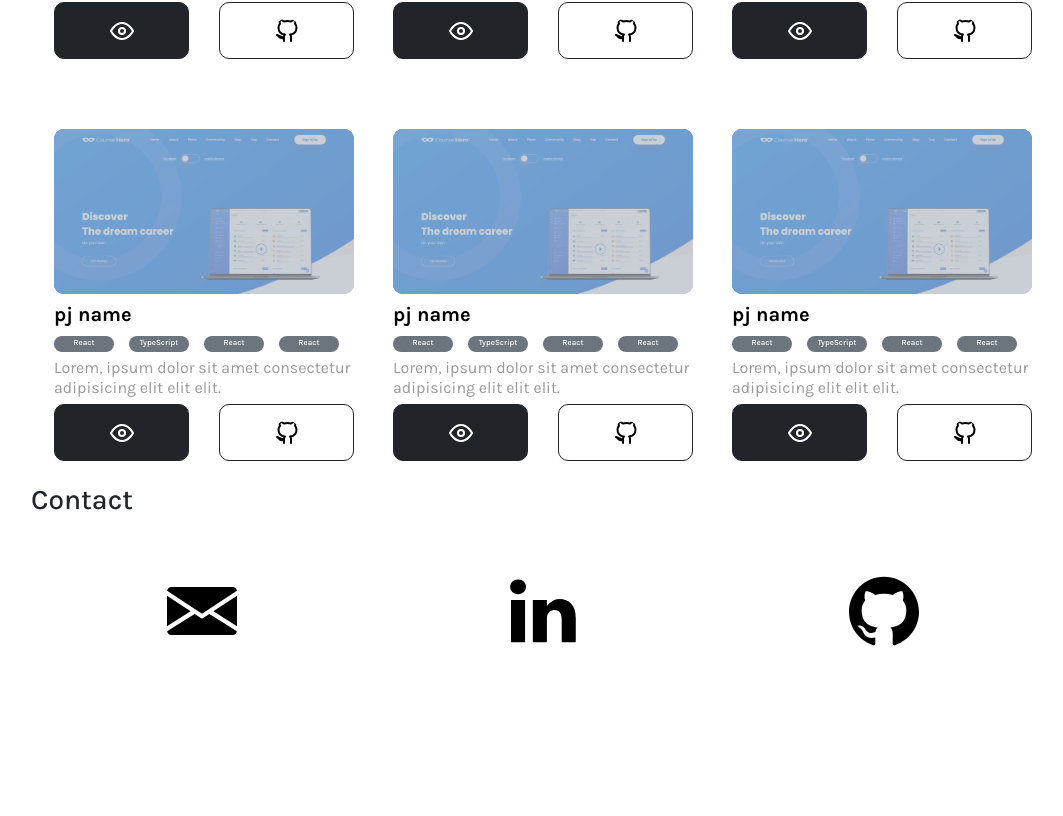
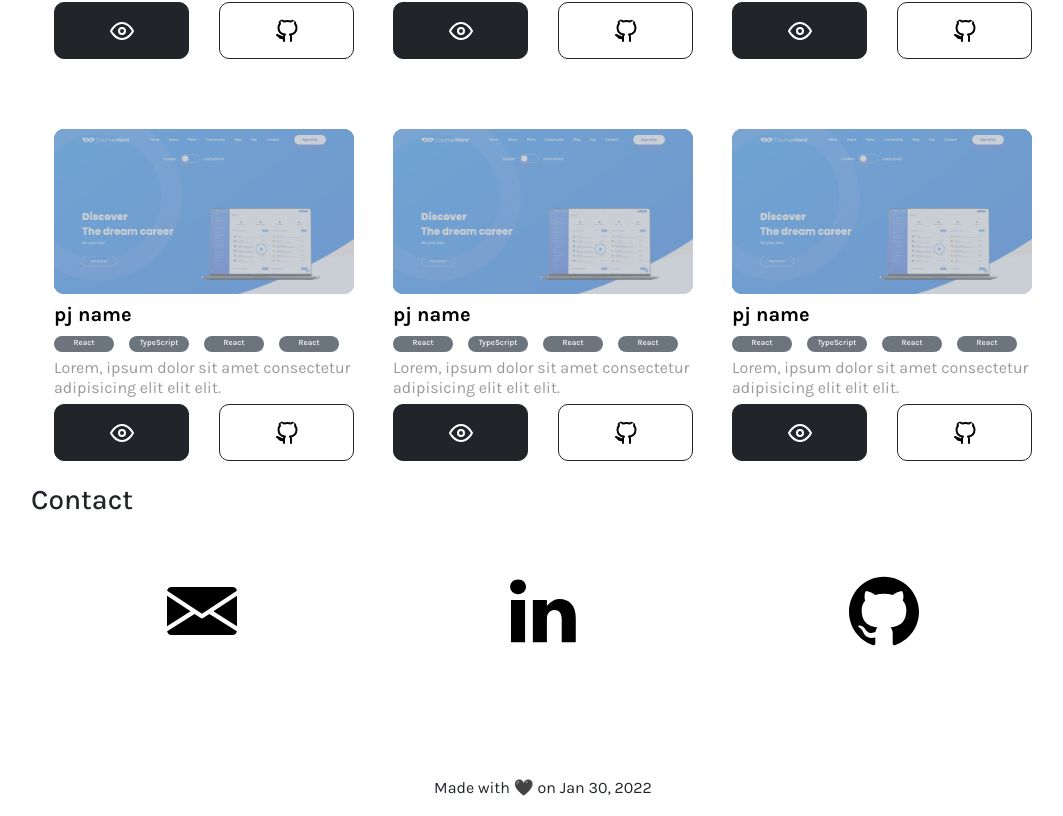
Before and after one commit to mehmetalperen/portfolio-3.0, a React (Create React App) app: page / in a window 1280 px wide. Shown: the part 824-1640 px from the top of the page, without its empty margins (97-1160 px from the left). Before the commit the page ends 1600 px from the top, so only its background shows below. Built offline with nearby package versions, Linux system fonts and the light colour scheme.

Commit message:
finish footer

```diff
--- a/src/App.js
+++ b/src/App.js
@@ -3,6 +3,7 @@ import Home from "./components/Home";
 import MyWorkSection from "./components/MyWorkSection";
 import Navbar from "./components/Navbar";
 import Contact from "./components/Contact";
+import Footer from "./components/Footer";
 function App() {
   return (
     <div className="App">
@@ -10,6 +11,7 @@ function App() {
       <Home />
       <MyWorkSection />
       <Contact />
+      <Footer />
     </div>
   );
 }
--- /dev/null
+++ b/src/components/Footer.jsx
@@ -0,0 +1,19 @@
+import React from "react";
+
+export default function Footer() {
+  return (
+    <div className="footer">
+      <div className="section-divider" />
+      <div className="footer-container">
+        <p className="footer-content">Made with 🖤 on Jan 30, 2022</p>
+      </div>
+
+      <style jsx>{`
+        .footer-container {
+          display: flex;
+          justify-content: center;
+        }
+      `}</style>
+    </div>
+  );
+}
```
